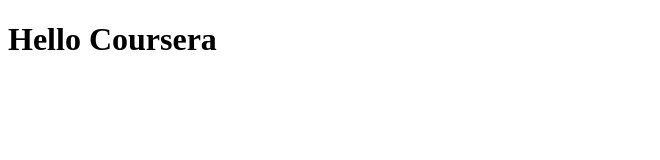
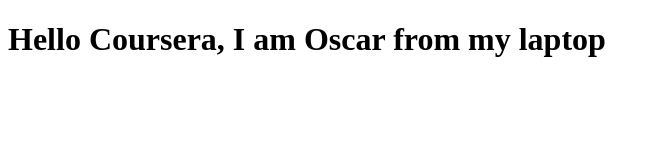
Before and after one commit to RacsO57/coursera_test, a plain HTML site: page site/index.html in a window 1280 px wide. Shown: the whole page, without its empty margins (0-660 px from the left). Drawn offline with Linux system fonts and the light colour scheme.

Commit message:
Small addition to our first page

```diff
--- a/site/index.html
+++ b/site/index.html
@@ -6,6 +6,6 @@
     <title>Hello Coursera</title>
   </head>
   <body>
-    <h1>Hello Coursera</h1>
+    <h1>Hello Coursera, I am Oscar from my laptop</h1>
   </body>
 </html>
```
